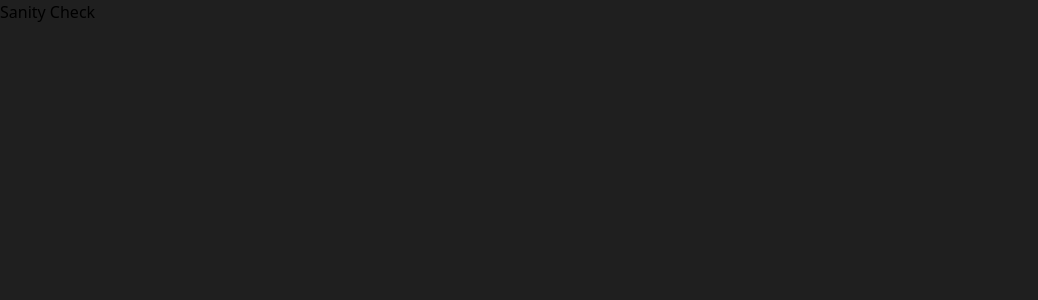
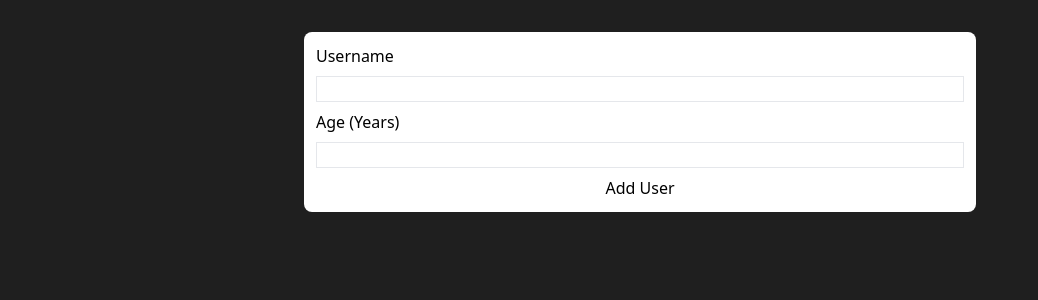
Before and after one commit to N0T1V4G0/user-form-react, a React (Vite) app: page / in a window 1280 px wide. Shown: the top 300 px of the page, without its empty margins (0-1038 px from the left). Built offline with nearby package versions, Linux system fonts and the light colour scheme.

Commit message:
feat: add AddUser comp

```diff
--- a/src/App.jsx
+++ b/src/App.jsx
@@ -1,7 +1,9 @@
+import AddUser from './components/User/AddUser';
+
 function App() {
   return (
     <div className='App'>
-      <h1>Sanity Check</h1>
+      <AddUser />
     </div>
   );
 }
--- /dev/null
+++ b/src/components/User/AddUser.jsx
@@ -0,0 +1,21 @@
+import Card from '../UI/Card';
+
+function AddUser() {
+  const handleAddUser = (e) => {
+    e.preventDefault();
+  };
+
+  return (
+    <Card>
+      <form onSubmit={handleAddUser} className='flex flex-col gap-2'>
+        <label htmlFor='username'>Username</label>
+        <input type='text' id='username' className='border' />
+        <label htmlFor='age'>Age (Years)</label>
+        <input type='number' id='age' className='border' />
+        <button type='submit'>Add User</button>
+      </form>
+    </Card>
+  );
+}
+
+export default AddUser;
```
